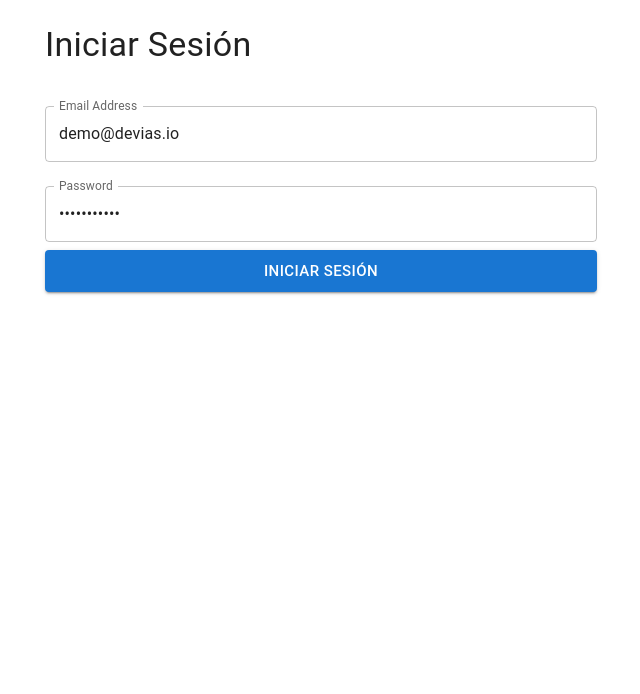
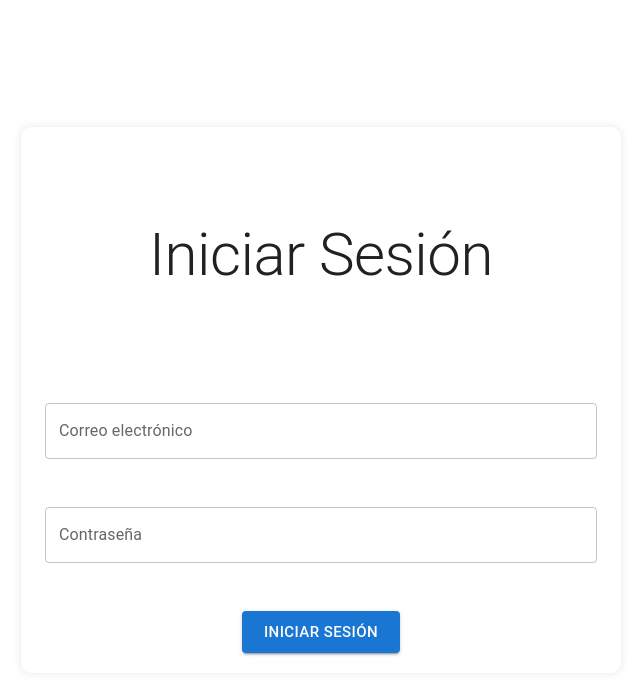
Before and after one commit to KusaSoft/SAA_Frontend, a React (Create React App) app: page /login in a window 1280 px wide. Shown: the top 694 px of the page, without its empty margins (319-959 px from the left). Built offline with nearby package versions, Linux system fonts and the light colour scheme.

Commit message:
add logout and local storage

```diff
--- a/src/components/Dashboard/Navbar.js
+++ b/src/components/Dashboard/Navbar.js
@@ -34,6 +34,20 @@ function Navbar() {
               {/* <FaIcons.FaWindowClose /> */}
             </Link>
           </li>
+          <li>
+            <button
+              className="sidebar-logout"
+              onClick={() => {
+                setAuth({
+                  user: null,
+                  roles: [],
+                  token: null,
+                });
+              }}
+            >
+              Cerrar Sesión
+            </button>
+          </li>
           {SidebarData.map((sidebaritem) => {
             return (
               <li
--- a/src/components/Modals/Modals.js
+++ b/src/components/Modals/Modals.js
@@ -9,7 +9,7 @@ const Modals = () => {
       <h2>Modales</h2>
       <button onClick={openModal1}>Modal 1</button>
       <Modal isOpen={isOpenModal1} closeModal={closeModal1}>
-        <AskReservationRequest action={closeModal1}></AskReservationRequest>
+        <AskReservationRequest  action={closeModal1}></AskReservationRequest>
       </Modal>
     </div>
   );
--- a/src/components/inputs/input/input.js
+++ b/src/components/inputs/input/input.js
@@ -3,7 +3,6 @@ import useInput from "../../../hooks/useInput.hooks";
 import { TextField } from "@mui/material";
 import { FormControlInput, Wrapper } from "./input.styles";
 export default function FormInputControl(props) {
-
   return (
     <Wrapper maxWidth={props.maxWidth}>
       <FormControlInput>
@@ -17,6 +16,12 @@ export default function FormInputControl(props) {
           rows={props.myRows}
           defaultValue={props.myDefaultValue}
           InputProps={props.myInputProps}
+          error={props.myError}
+          helperText={props.myHelperText}
+          margin="normal"
+          name={props.myName}
+          onBlur={props.myOnBlur}
+          fullWidth
           required
         ></TextField>
       </FormControlInput>
--- a/src/contexts/AuthProvider.js
+++ b/src/contexts/AuthProvider.js
@@ -1,11 +1,12 @@
 import React, { createContext, useState } from "react";
-
+import { useLocalStorage } from "../hooks/useLocalStogare";
 const AuthContext = createContext({});
 
 export const AuthProvider = ({ children }) => {
-  const [auth, setAuth] = useState({
+  const [auth, setAuth] = useLocalStorage("sesion", {
     user: null,
     roles: [],
+    token: null,
   });
 
   return (
--- /dev/null
+++ b/src/hooks/useLocalStogare.js
@@ -0,0 +1,21 @@
+import React, { useState } from "react";
+
+export function useLocalStorage(key, initialValue) {
+  const [storedValue, setStoredValue] = useState(() => {
+    try {
+      const item = window.localStorage.getItem(key);
+      return item ? JSON.parse(item) : initialValue;
+    } catch (error) {
+      return initialValue;
+    }
+  });
+  const setValue = (value) => {
+    try {
+      setStoredValue(value);
+      window.localStorage.setItem(key, JSON.stringify(value));
+    } catch (error) {
+      console.log(error);
+    }
+  };
+  return [storedValue, setValue];
+}
--- a/src/pages/Login.js
+++ b/src/pages/Login.js
@@ -20,8 +20,8 @@ function Login() {
   const { auth } = useAuth();
   const formik = useFormik({
     initialValues: {
-      email: "demo@devias.io",
-      password: "Password123",
+      email: "",
+      password: "",
     },
     validationSchema: Yup.object({
       email: Yup.string()
@@ -45,15 +45,26 @@ function Login() {
         component="main"
         sx={{
           alignItems: "center",
+          textAlign: "center",
           display: "flex",
+          justifyContent: "center",
           flexGrow: 1,
           minHeight: "100%",
+          height: "100vh",
         }}
       >
-        <Container maxWidth="sm">
+        <Container
+          maxWidth="sm"
+          sx={{
+            backgroundColor: "white",
+            borderRadius: "10px",
+            boxShadow: "0px 0px 10px rgba(0, 0, 0, 0.1)",
+            padding: "20px",
+          }}
+        >
           <form onSubmit={formik.handleSubmit}>
-            <Box sx={{ my: 3 }}>
-              <Typography color="textPrimary" variant="h4">
+            <Box sx={{ my: 9, textAlign: "center" }}>
+              <Typography color="textPrimary" variant="h2">
                 Iniciar Sesión
               </Typography>
             </Box>
@@ -61,7 +72,7 @@ function Login() {
               error={Boolean(formik.touched.email && formik.errors.email)}
               fullWidth
               helperText={formik.touched.email && formik.errors.email}
-              label="Email Address"
+              label="Correo electrónico"
               margin="normal"
               name="email"
               onBlur={formik.handleBlur}
@@ -69,12 +80,13 @@ function Login() {
               type="email"
               value={formik.values.email}
               variant="outlined"
+              sx={{ mt: 5 }}
             />
             <TextField
               error={Boolean(formik.touched.password && formik.errors.password)}
               fullWidth
               helperText={formik.touched.password && formik.errors.password}
-              label="Password"
+              label="Contraseña"
               margin="normal"
               name="password"
               onBlur={formik.handleBlur}
@@ -82,8 +94,8 @@ function Login() {
               type="password"
               value={formik.values.password}
               variant="outlined"
+              sx={{ mt: 5 }}
             />
-            {/* button login */}
             <Button
               color="primary"
               disabled={!formik.isValid || formik.isSubmitting}
@@ -91,6 +103,7 @@ function Login() {
               size="large"
               type="submit"
               variant="contained"
+              sx={{ mt: 5, width: "fit-content" }}
             >
               Iniciar Sesión
             </Button>
```
Also changed, not shown: src/components/Div/BoxCenter.js (added, +20 -0 lines).
